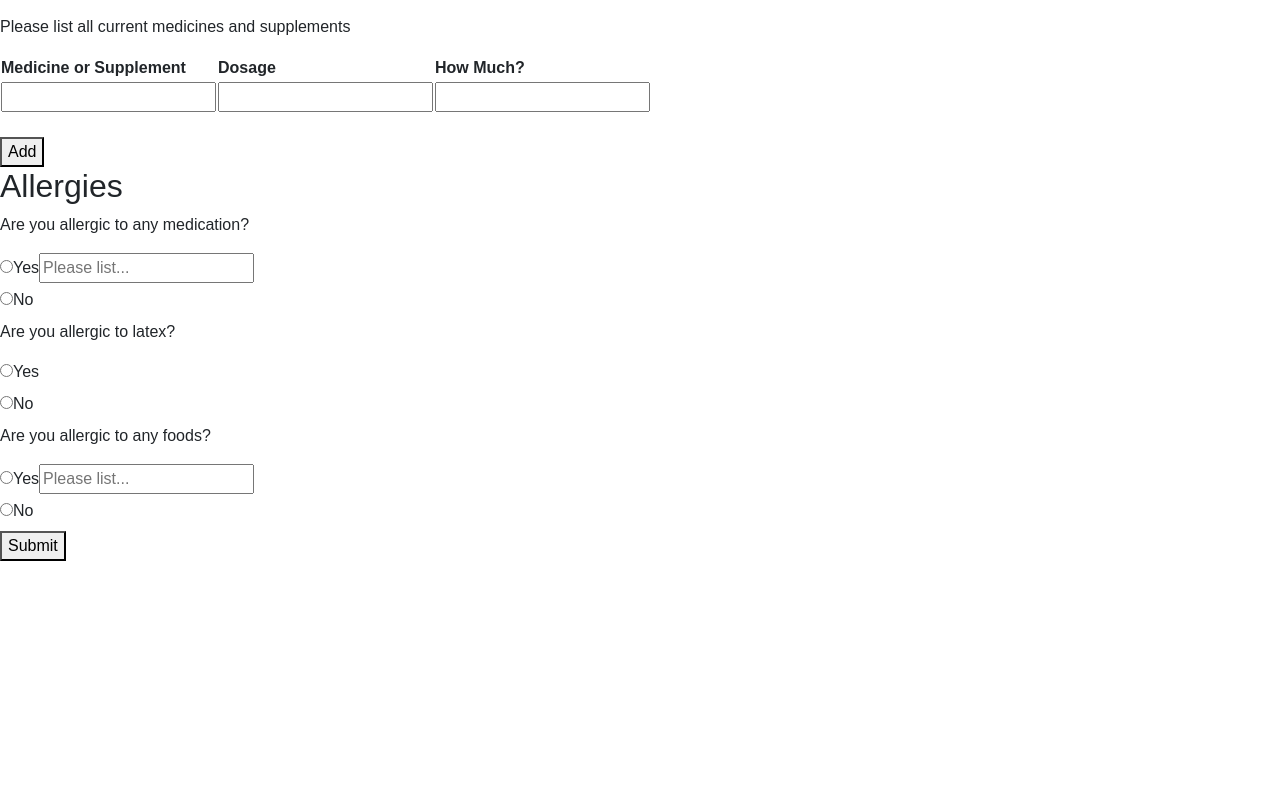
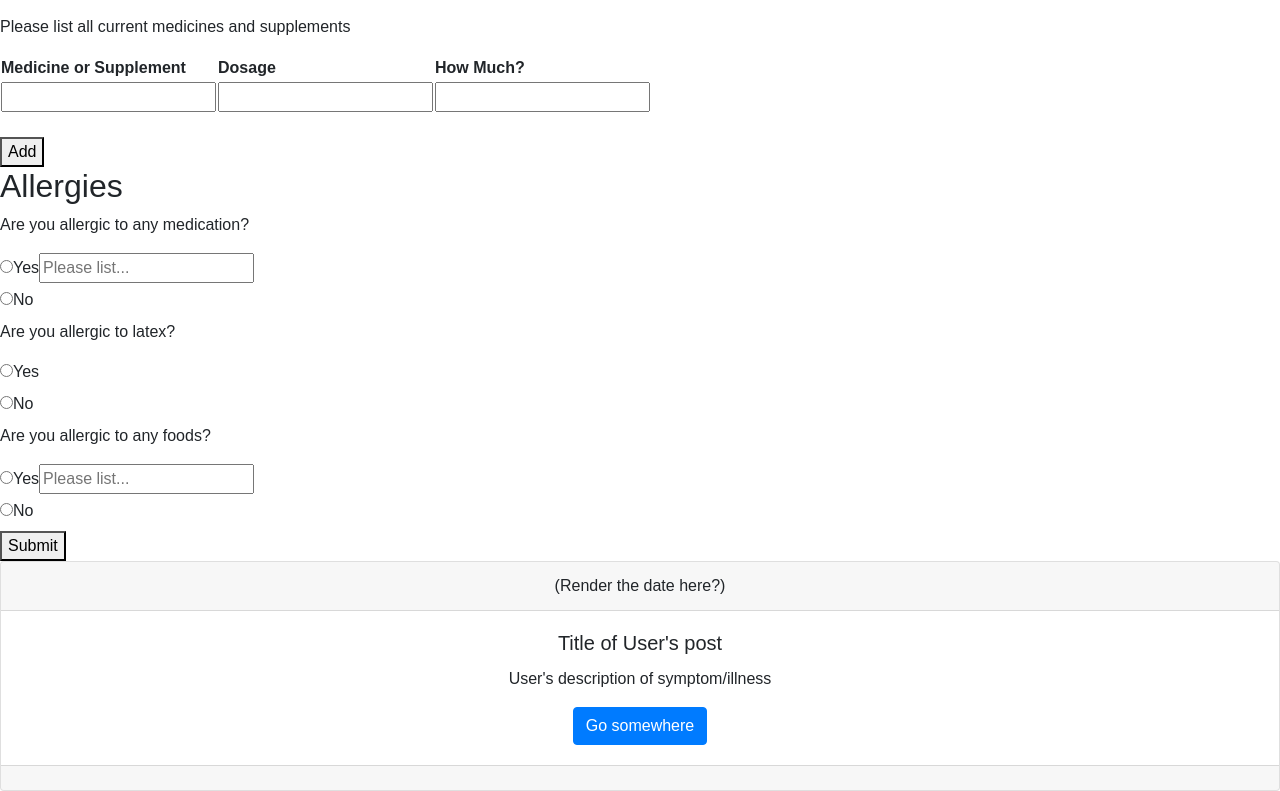
Before and after one commit to andrewjknapp/Symptom-Tracker, a React (Create React App) app in the folder client/: page /print-out in a window 1280 px wide. Shown: the part 737-1528 px from the top of the page. Before the commit the page ends 1298 px from the top, so only its background shows below. Built offline with nearby package versions, Linux system fonts and the light colour scheme.

Commit message:
postcard component created

```diff
--- a/client/package.json
+++ b/client/package.json
@@ -10,6 +10,7 @@
     "react": "^16.6.3",
     "react-chartjs-2": "^2.9.0",
     "react-dom": "^16.6.3",
+    "react-router-dom": "^5.1.2",
     "react-scripts": "^2.1.1"
   },
   "scripts": {
--- a/client/src/App.js
+++ b/client/src/App.js
@@ -6,6 +6,7 @@ import NewPost from './component/pages/NewPost/NewPost'
 import PrintOut from './component/pages/PrintOut';
 import Navbar from "./component/Navbar";
 import Chart from './component/pages/Chart';
+import PostCard from './component/PostCard'
 function App() {
   return (
     <Fragment>
@@ -28,7 +29,7 @@ function App() {
             <PrintOut />
           </Route>
         </Switch>
-
+      <PostCard />
     </Router>
     </Fragment >
   );
--- /dev/null
+++ b/client/src/component/PostCard.js
@@ -0,0 +1,23 @@
+import React, { Component } from "react";
+
+class PostCard extends Component {
+  render() {
+    return (
+      <div className="card text-center">
+        <div className="card-header">(Render the date here?)</div>
+        <div className="card-body">
+          <h5 className="card-title">Title of User's post</h5>
+          <p className="card-text">
+            User's description of symptom/illness
+          </p>
+          <a href="#" className="btn btn-primary">
+            Go somewhere
+          </a>
+        </div>
+        <div className="card-footer text-muted"></div>
+      </div>
+    );
+  }
+}
+
+export default PostCard;
--- a/package.json
+++ b/package.json
@@ -19,12 +19,9 @@
     "nodemon": "^1.18.7"
   },
   "dependencies": {
-<<<<<<< HEAD
     "bcrypt": "^4.0.1",
     "dotenv": "^8.2.0",
-=======
     "chart.js": "^2.9.3",
->>>>>>> master
     "express": "^4.16.3",
     "if-env": "^1.0.4",
     "mongoose": "^5.9.7",
```
Also changed, not shown: 2 other files (tests, documents, lock files or other folders).
